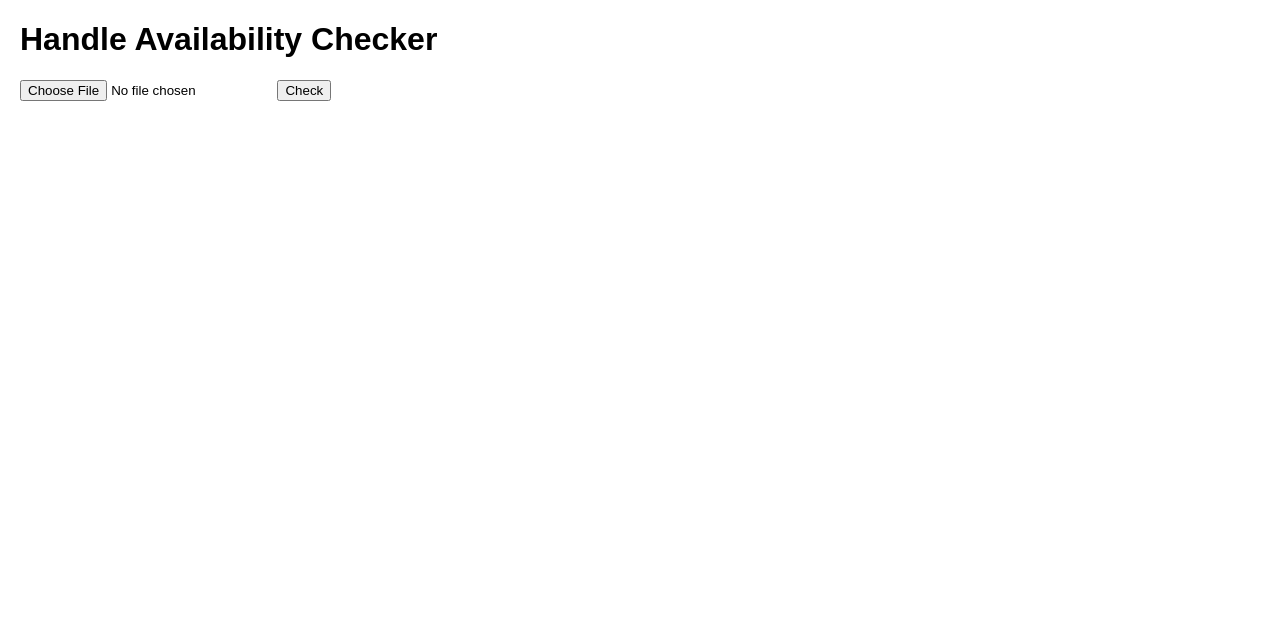
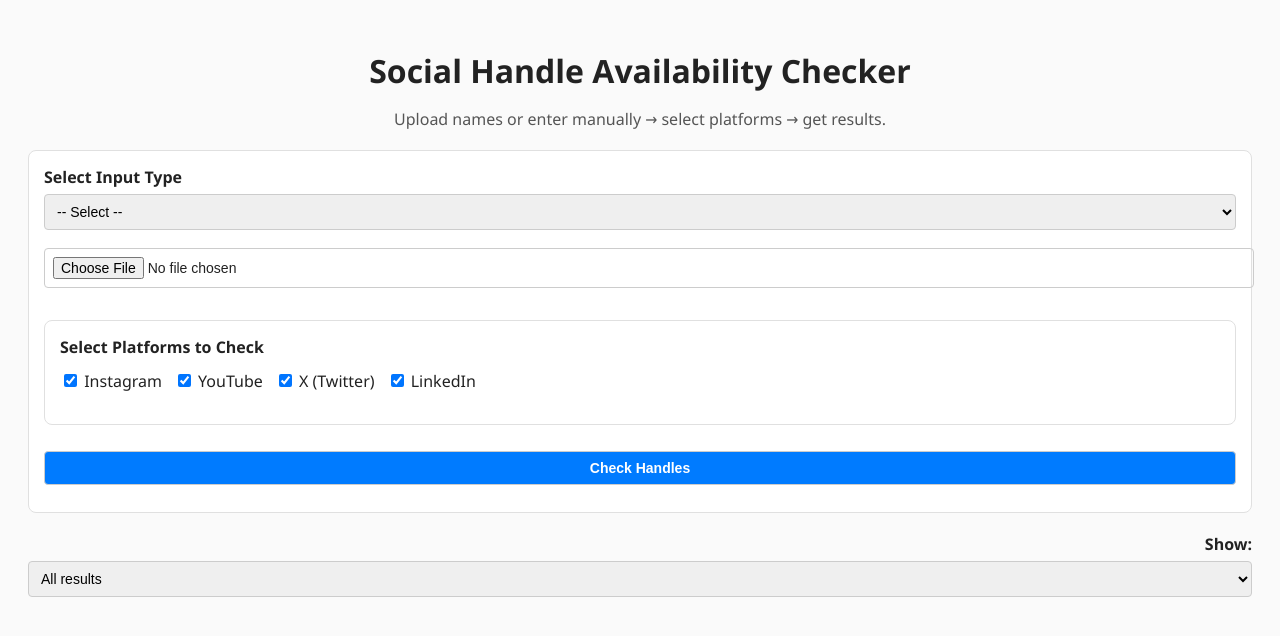
Before and after one commit to Gowtham843/Checknameavaliableinsocialmedia, a website: page frontend/index.html in a window 1280 px wide. Drawn offline with Linux system fonts and the light colour scheme.

Commit message:
changed the frontend file

```diff
--- a/frontend/index.html
+++ b/frontend/index.html
@@ -1,54 +1,203 @@
 <!DOCTYPE html>
 <html>
 <head>
+  <meta charset="UTF-8">
   <title>Social Handle Checker</title>
   <style>
-    body { font-family: Arial, sans-serif; margin: 20px; }
-    table { border-collapse: collapse; width: 100%; }
-    th, td { border: 1px solid #888; padding: 6px; }
-    th { background: #eee; }
+    body {
+      font-family: "Segoe UI", Tahoma, Geneva, Verdana, sans-serif;
+      padding: 20px;
+      background: #fafafa;
+      color: #222;
+    }
+    h1 {
+      text-align: center;
+      margin-bottom: 5px;
+    }
+    p {
+      text-align: center;
+      color: #555;
+    }
+
+    .section {
+      margin: 20px 0;
+      padding: 15px;
+      background: #fff;
+      border-radius: 8px;
+      border: 1px solid #e0e0e0;
+    }
+
+    label {
+      font-weight: bold;
+    }
+
+    input, select, button {
+      margin-top: 6px;
+      margin-bottom: 12px;
+      padding: 8px;
+      width: 100%;
+      border: 1px solid #ccc;
+      border-radius: 4px;
+      font-size: 14px;
+    }
+    button {
+      cursor: pointer;
+      background: #007bff;
+      color: #fff;
+      font-weight: bold;
+      transition: .3s;
+    }
+    button:hover {
+      background: #0056d2;
+    }
+
+    .radio-group {
+      display: flex;
+      gap: 12px;
+      margin: 10px 0;
+    }
+    .radio-group input {
+      width: auto;
+    }
+
+    #panelNames {
+      display: none;
+    }
+
+    table {
+      border-collapse: collapse;
+      width: 100%;
+      margin-top: 15px;
+    }
+    th, td {
+      border: 1px solid #ccc;
+      padding: 8px;
+      text-align: center;
+    }
+    th {
+      background: #eee;
+    }
     .true { color: green; }
     .false { color: red; }
+
+    .filters {
+      margin-top: 14px;
+      text-align: right;
+    }
   </style>
 </head>
 <body>
 
-<h1>Handle Availability Checker</h1>
+<h1>Social Handle Availability Checker</h1>
+<p>Upload names or enter manually → select platforms → get results.</p>
 
-<input type="file" id="fileInput" accept=".txt,.csv,.xlsx" />
-<button onclick="process()">Check</button>
+<div class="section">
+  <label>Select Input Type</label>
+  <select id="inputType" onchange="onInputTypeChange()">
+    <option value="">-- Select --</option>
+    <option value="txt">TXT (one name per line)</option>
+    <option value="excel">Excel (.xlsx)</option>
+    <option value="panel">Manual Entry Panel</option>
+  </select>
+
+  <div id="fileUpload">
+    <input type="file" id="fileInput" />
+    <p id="txtHint" style="display:none;">Format: one name per line (TXT)</p>
+    <p id="excelHint" style="display:none;">Upload an Excel (.xlsx) file. Names in first column.</p>
+  </div>
+
+  <div id="panelNames">
+    <label>Enter Names (one per line)</label>
+    <textarea id="textList" rows="6" style="width:100%;"></textarea>
+  </div>
+
+  <div class="section">
+    <label>Select Platforms to Check</label>
+    <div class="radio-group">
+      <div><input type="checkbox" class="platform" value="instagram" checked> Instagram</div>
+      <div><input type="checkbox" class="platform" value="youtube" checked> YouTube</div>
+      <div><input type="checkbox" class="platform" value="x" checked> X (Twitter)</div>
+      <div><input type="checkbox" class="platform" value="linkedin" checked> LinkedIn</div>
+    </div>
+  </div>
+
+  <button onclick="process()">Check Handles</button>
+</div>
+
+
+<div class="filters">
+  <label>Show:</label>
+  <select id="filterSelect" onchange="applyFilter()">
+    <option value="all">All results</option>
+    <option value="available-any">Available on any</option>
+    <option value="instagram-only">Only Instagram available</option>
+    <option value="youtube-only">Only YouTube available</option>
+    <option value="x-only">Only X available</option>
+    <option value="linkedin-only">Only LinkedIn available</option>
+  </select>
+</div>
 
 <div id="output"></div>
 
 <script>
+function onInputTypeChange() {
+  const type = document.getElementById("inputType").value;
+  document.getElementById("fileUpload").style.display = (type === "txt" || type === "excel") ? "block" : "none";
+  document.getElementById("panelNames").style.display = (type === "panel") ? "block" : "none";
+
+  document.getElementById("txtHint").style.display = type === "txt" ? "block" : "none";
+  document.getElementById("excelHint").style.display = type === "excel" ? "block" : "none";
+}
+
 async function process() {
+  let names = [];
+
+  const type = document.getElementById("inputType").value;
+  if (!type) return alert("Select input type first!");
+
+  if (type === "txt") {
     const file = document.getElementById("fileInput").files[0];
-  if (!file) return alert("Upload a file first");
+    if (!file) return alert("Upload a TXT file!");
+    const text = await file.text();
+    names = text.split(/\r?\n/).map(s => s.trim()).filter(Boolean);
+  }
+  else if (type === "panel") {
+    const text = document.getElementById("textList").value;
+    names = text.split(/\r?\n/).map(s => s.trim()).filter(Boolean);
+  }
+  else if (type === "excel") {
+    return alert("Excel support coming next! For now use TXT or Panel.");
+  }
 
-  let text = await file.text();
-  // Simple split for .txt / .csv
-  let names = text.split(/\r?\n/).map(s => s.trim()).filter(Boolean);
+  if (!names.length) return alert("Add at least one name!");
 
-  const res = await fetch("/api/check", {
+  // get selected platforms
+  const platforms = [];
+  document.querySelectorAll(".platform:checked").forEach(el=> platforms.push(el.value));
+  if (!platforms.length) return alert("Select at least one platform!");
+
+  const res = await fetch("https://<your-vercel-app>.vercel.app/api/check", {
     method: "POST",
-    headers: { "Content-Type": "application/json" },
-    body: JSON.stringify({ names }),
+    headers: {"Content-Type": "application/json"},
+    body: JSON.stringify({ names })
   });
 
   const data = await res.json();
+  window.latestResults = data.results;
   showTable(data.results);
 }
 
+
 function showTable(data) {
-  let html = `
-    <table>
+  let html = `<table id="resultTable">
     <tr>
       <th>Name</th>
       <th>Instagram</th>
       <th>YouTube</th>
-        <th>X</th>
+      <th>X (Twitter)</th>
       <th>LinkedIn</th>
     </tr>`;
+
   data.forEach(r => {
     html += `
       <tr>
@@ -57,10 +206,26 @@ function showTable(data) {
         <td class="${r.youtube}">${r.youtube}</td>
         <td class="${r.x}">${r.x}</td>
         <td class="${r.linkedin}">${r.linkedin}</td>
-      </tr>`;
+      </tr>
+    `;
   });
-  html += `</table>`;
+
+  html += "</table>";
   document.getElementById("output").innerHTML = html;
+}
+
+function applyFilter() {
+  const filter = document.getElementById("filterSelect").value;
+  const filtered = window.latestResults.filter(r => {
+    if (filter === "all") return true;
+    if (filter === "available-any") return (r.instagram || r.youtube || r.x || r.linkedin);
+    if (filter === "instagram-only") return r.instagram && !r.youtube && !r.x && !r.linkedin;
+    if (filter === "youtube-only") return r.youtube && !r.instagram && !r.x && !r.linkedin;
+    if (filter === "x-only") return r.x && !r.instagram && !r.youtube && !r.linkedin;
+    if (filter === "linkedin-only") return r.linkedin && !r.instagram && !r.youtube && !r.x;
+    return true;
+  });
+  showTable(filtered);
 }
 </script>
 
```
Lines whose indentation alone changed are shown as unchanged.
